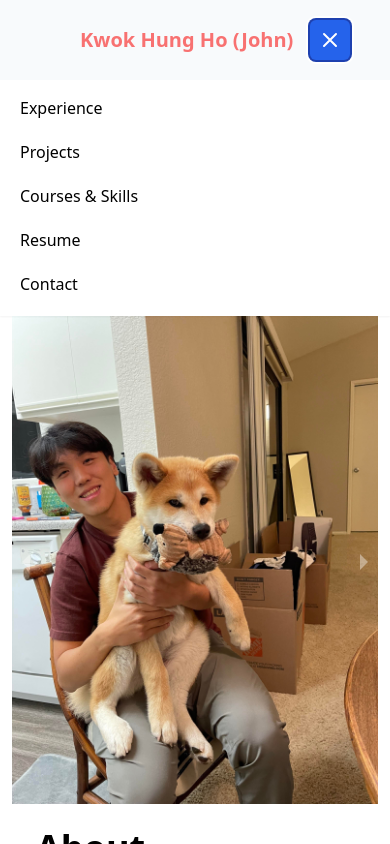
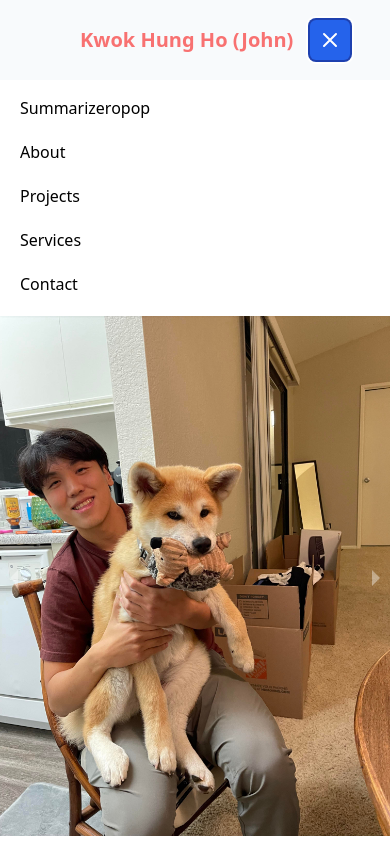
Before and after one commit to Johnkhk/personal-website-2023, a Next.js app: page / in a window 390 px wide. Both pictures are taken after a click on the button "Open main menu". Shown: the top 844 px of the page. Built offline with nearby package versions, Linux system fonts and the light colour scheme; grey boxes are pictures that could not be loaded.

Commit message:
more responsive but navbar error

```diff
--- a/components/Card.js
+++ b/components/Card.js
@@ -3,7 +3,7 @@ const Card = (props) => {
     const title = props.dat.title
     const date = props.dat.date
     const work = props.dat.work
-    console.log(props.dat)
+    // console.log(props.dat)
     return (
         // <div class="max-w-sm bg-white border border-gray-200 rounded-lg shadow-md dark:bg-gray-800 dark:border-gray-700">
         <div className="">
--- a/components/Featured.js
+++ b/components/Featured.js
@@ -64,10 +64,10 @@ function Featured() {
                     <hr class="my-4 h-px bg-slate-300 border-0 dark:bg-slate-300"/>
 
 
-                    <div className="md:flex md:flex-row md:justify-between md:grid md:grid-cols-12 md:gap-6">
+                    <div className="md:flex md:flex-row md:justify-between md:grid lg:grid lg:grid-cols-12 md:grid-cols-12 lg:gap-6 md:gap-6">
 
                         { Object.keys(exp_text).map((item, i) => (
-                                <div key={exp_text[item].title} className="md:flex md:flex-row md:justify-center p-3 md:col-span-4 md:col-span-4">
+                                <div key={exp_text[item].title} className="md:flex md:flex-row md:justify-center p-3  md:col-span-6 lg:col-span-4">
                                     <Card dat = {exp_text[item]}/>
                                 </div>
                         ))}
--- a/components/Navbar.js
+++ b/components/Navbar.js
@@ -16,6 +16,43 @@ function Navbar(props) {
 	const [isOpen, setIsOpen] = useState(false);
 
 
+
+	// const scrollClick = (id) => {
+	// 	// ref.current?.scrollIntoView({behavior: 'smooth'});
+	// 	// const anchor = document.querySelector('#experience')
+	// 	// anchor.scrollIntoView({ behavior: 'smooth', block: 'center' })
+	// 	// console.log("AAA")
+	// 	// window.scrollTo({
+	// 	// 	top: 600,
+	// 	// 	behavior: "smooth"
+	// 	//   });
+	// 	// const id = '#experience';
+	// 	if (typeof window !== "undefined") {
+	// 		// browser code
+	// 		const yOffset = -100;
+	// 		const element = document.querySelector(id);
+	// 		const y = element.getBoundingClientRect().top + window.pageYOffset + yOffset;
+	// 		console.log(y)
+	// 		window.scrollTo({top: y, behavior: 'smooth'});
+	// 	}
+	// };
+
+	// useEffect(function mount() {
+	// 	function scrollClick(id) {
+	// 	//   console.log("scroll!");
+	// 		const yOffset = -100;
+	// 		const element = document.querySelector(id);
+	// 		const y = element.getBoundingClientRect().top + window.pageYOffset + yOffset;
+	// 		console.log(y)
+	// 		window.scrollTo({top: y, behavior: 'smooth'});
+	// 	}
+
+	// 	window.addEventListener("scroll", scrollClick);
+
+	// 	return function unMount() {
+	// 	  window.removeEventListener("scroll", scrollClick);
+	// 	};
+	//   });
 
 
 	const navref = useRef()
@@ -46,6 +83,10 @@ function Navbar(props) {
 								<div className="ml-10 flex items-baseline space-x-4">
 								{/* <ScrollLink to="example-destination" > */}
 									<Link
+										// activeClass="Summarizer"
+                                        // href="#experience"
+										// to="summarizer"
+										// onClick={scrollClick("#experience")}
 										to="experience"
 										spy={true}
 										smooth={true}
@@ -80,7 +121,6 @@ function Navbar(props) {
 										offset={-100}
 										duration={500}
 										className="cursor-pointer text-blue-600 font-semibold px-3 py-2 text-md hover:font-black"
-										// onClick={() => setIsOpen(false)}
 									>
 										Courses & Skills
 									</Link>
@@ -101,13 +141,16 @@ function Navbar(props) {
 									</Link>
 
 									<Link
-
+										// activeClass="Summarizer"
+                                        // href="#experience"
+										// to="summarizer"
+										// onClick={scrollClick("#experience")}
 										to="contact"
 										spy={true}
 										smooth={true}
 										offset={-100}
 										duration={500}
-										className="cursor-pointer bg-blue-600 text-white px-3 py-2 rounded-md text-sm font-medium hover:bg-blue-700"
+										className="cursor-pointer text-blue-600 font-semibold px-3 py-2 text-md hover:font-black"
 									>
 										Contact
 									</Link>
@@ -175,10 +218,10 @@ function Navbar(props) {
 
 				<Transition
 					show={isOpen}
-					enter="transition ease-out duration-150 transform"
+					enter="transition ease-out duration-100 transform"
 					enterFrom="opacity-0 scale-95"
 					enterTo="opacity-100 scale-100"
-					leave="transition ease-in duration-150 transform"
+					leave="transition ease-in duration-75 transform"
 					leaveFrom="opacity-100 scale-100"
 					leaveTo="opacity-0 scale-95"
 				>
@@ -188,7 +231,7 @@ function Navbar(props) {
 								ref={ref}
 								className="bg-white px-2 pt-2 pb-3 space-y-1 sm:px-3"
 							>
-								{/* <Link
+								<Link
 									href="/summarizer"
 									activeClass="Summarizer"
 									to="Summarizer"
@@ -198,78 +241,53 @@ function Navbar(props) {
 									className="cursor-pointer hover:bg-blue-600 text-black hover:text-white block px-3 py-2 rounded-md text-base font-medium"
 								>
 									Summarizeropop
-								</Link> */}
+								</Link>
 								<Link
-										to="experience"
-										spy={true}
+									href="/about"
+									activeClass="about"
+									to="about"
 									smooth={true}
-										offset={-100}
+									offset={50}
 									duration={500}
 									className="cursor-pointer hover:bg-blue-600 text-black hover:text-white block px-3 py-2 rounded-md text-base font-medium"
-										onClick={() => setIsOpen(!isOpen)}
 								>
-										Experience
+									About
 								</Link>
+
 								<Link
-										// activeClass="Summarizer"
-                                        // href="#experience"
-										// to="summarizer"
-										// onClick={scrollClick("#experience")}
-										to="projects"
-										spy={true}
+									href="/work"
+									activeClass="work"
+									to="work"
 									smooth={true}
-										offset={-100}
+									offset={50}
 									duration={500}
 									className="cursor-pointer hover:bg-blue-600 text-black hover:text-white block px-3 py-2 rounded-md text-base font-medium"
-										onClick={() => setIsOpen(!isOpen)}
 								>
 									Projects
 								</Link>
 								<Link
-										// activeClass="Summarizer"
-                                        // href="#experience"
-										// to="summarizer"
-										// onClick={scrollClick("#experience")}
-										to="courseskills"
-										spy={true}
+									href="/services"
+									activeClass="services"
+									to="services"
 									smooth={true}
-										offset={-100}
+									offset={50}
 									duration={500}
 									className="cursor-pointer hover:bg-blue-600 text-black hover:text-white block px-3 py-2 rounded-md text-base font-medium"
-										onClick={() => setIsOpen(!isOpen)}
 								>
-										Courses & Skills
+									Services
 								</Link>
 
 								<Link
-										// activeClass="Summarizer"
-                                        // href="#experience"
-										// to="summarizer"
-										// onClick={scrollClick("#experience")}
-										to="resume"
-										spy={true}
+									href="/contact"
+									activeClass="work"
+									to="work"
 									smooth={true}
-										offset={-100}
+									offset={50}
 									duration={500}
 									className="cursor-pointer hover:bg-blue-600 text-black hover:text-white block px-3 py-2 rounded-md text-base font-medium"
-										onClick={() => setIsOpen(!isOpen)}
-									>
-										Resume
-									</Link>
-
-									<Link
-
-										to="contact"
-										spy={true}
-										smooth={true}
-										offset={-100}
-										duration={500}
-										className="cursor-pointer hover:bg-blue-600 text-black hover:text-white block px-3 py-2 rounded-md text-base font-medium"
-										onClick={() => setIsOpen(!isOpen)}
 								>
 									Contact
 								</Link>
-
 							</div>
 						</div>
 					)}
--- a/components/Projectcard.js
+++ b/components/Projectcard.js
@@ -1,6 +1,5 @@
 // import {Link} from 'react-router-dom'
 const Projectcard = (props) => {
-    console.log(props.dat.title)
     const title = props.dat.title
     const desc = props.dat.desc
     const demolink = props.dat.demolink
--- a/components/Topsection.js
+++ b/components/Topsection.js
@@ -12,15 +12,32 @@ function Topsection() {
 
     if (!isMobile) {
 
+    const uh = {"max-width": "min(95%, 750px)", "min-width": "40%"}
+    // const ok = {}
+//className="m-0 absolute top-1/2 left-1/2 -translate-x-1/2 -translate-y-1/2"
+
     return (
-        <div className="block h-full">
+        // <div style={uh} className="block h-full">
+        // <div className="block h-full max-w-rqmax min-w-rqmin">
+        // <div className="block h-full w-full flex flex-col justify-center">
+        <div className="block h-full w-full">
+
+
+
+            {/* <div className="mx-0 container"> */}
             <div className="mx-0">
             <div className="md:grid md:grid-cols-10 md:gap-2 ">
-                <div className=" md:flex md:flex-row md:justify-end md:p-3 md:col-span-4 md:h-full">
-                    <div className="w-full md:p-3 md:w-9/12 md:h-full md:flex md:flex-row md:items-end">
-                        <Carousel className="" showThumbs={false} interval={3000} autoPlay={true} infiniteLoop={true} showStatus={false} showIndicators={false} dynamicHeight={false}>
-                            <div>
+                {/* <div className=" md:flex md:flex-row md:justify-end md:p-3 md:col-span-4 md:h-full"> */}
+                <div className="flex flex-col justify-center md:p-3 md:col-span-5 xl:col-span-3 md:h-full ">
+                    {/* <div className="w-full md:p-3 md:w-9/12 md:h-full md:flex md:flex-row md:items-end"> */}
+                    {/* <div className="container min-w-rqmin max-w-rqmax bg-red-800"> */}
+                    {/* <div className="mx-auto max-w-screen-sm bg-red-800"> */}
+                    {/* <div className="container min-w-rqmin max-w-rqmax bg-blue-800"> */}
+                    <div className="">
+                        <Carousel className="h-full flex justify-center" width={"100%"} showThumbs={false} interval={3000} autoPlay={true} infiniteLoop={true} showStatus={false} showIndicators={false} dynamicHeight={false} >
+                            <div className="h-full">
                                 <img src={images[0]} />
+                                {/* <img className="w-spec" style={{marginLeft: "auto", marginRight: "auto", display: "flex", justifyContent: "center"}} src={images[0]} /> */}
                                 {/* <p className="legend">Legend 1</p> */}
                             </div>
                             <div>
@@ -41,7 +58,7 @@ function Topsection() {
                 {/* <div className="w-screen flex justify-center">
                     <Carousel/>
                 </div> */}
-                <div className="flex flex-col p-3 col-span-6">
+                <div className="flex flex-col p-3 md:col-span-5 xl:col-span-7">
                     <div className="m-3">
                         <h2 class="text-4xl font-bold dark:text-blue-900">About</h2>
                         <hr class="my-4 h-px bg-slate-300 border-0 dark:bg-slate-300"/>
--- /dev/null
+++ b/next.config.js
@@ -0,0 +1,4 @@
+/** @type {import('next').NextConfig} */
+const nextConfig = {
+  reactStrictMode: false,
+}
--- a/pages/Landing.js
+++ b/pages/Landing.js
@@ -15,23 +15,37 @@ export default function Landing() {
     // const { ref1, ref2, ref3 } = ref;
     return (
             <>
-            <div className="">
-                <div className="mx-3 md:mx-64">
+            {/* <div className="container mx-auto"> */}
+            {/* <div className="lg:container lg:mx-auto"> */}
+            {/* <div className="lg:container lg:mx-auto"> */}
+            <div className="md:container md:mx-auto">
+            {/* <div className=""> */}
+
+            {/* <div className="flex flex-col justify-center"> */}
+                {/* <div className="mx-3 md:mx-64"> */}
+                {/* <div className="mx-3 md:mx-64"> */}
+                <div className="mx-0 md:mx-3 xl:mx-16">
+                {/* <div className="mx-3 lg:md-28 lg:mx-56 xl:mx-60 2xl:mx-64"> */}
                     <Topsection/>
                 </div>
-                <div className="mx-3 md:mx-64 mt-16" id="experience">
+                {/* <div className="mx-3 md:mx-64 mt-16" id="experience"> */}
+                <div className="mx-0 md:mx-3 xl:mx-16" id="experience">
                     <Featured/>
                 </div>
-                <div className="mx-3 md:mx-64 mt-16" id="projects">
+                {/* <div className="mx-3 md:mx-64 mt-16" id="projects"> */}
+                <div className="mx-0 md:mx-3 xl:mx-16" id="projects">
                     <Projects/>
                 </div>
-                <div className="mx-3 md:mx-64 mt-16" id="courseskills">
+                {/* <div className="mx-3 md:mx-64 mt-16" id="courseskills"> */}
+                <div className="mx-0 md:mx-3 xl:mx-16" id="courseskills">
                     <Courseskills/>
                 </div>
-                <div className="mx-3 md:mx-64 mt-16" id="resume">
+                {/* <div className="mx-3 md:mx-64 mt-16" id="resume"> */}
+                <div className="mx-0 md:mx-3 xl:mx-16" id="resume">
                     <Resume/>
                 </div>
-                <div className="mx-3 md:mx-64 mt-16" id="contact">
+                {/* <div className="mx-3 md:mx-64 mt-16" id="contact"> */}
+                <div className="mx-0 md:mx-3 xl:mx-16" id="contact">
                     <Contact/>
                 </div>
             </div>
```
Also changed, not shown: components/Resume.js (+73 -5 lines), hooks/useWindowDimensions.js (added, +30 -0 lines), next.config.mjs (deleted, +0 -9 lines), tailwind.config.js (+13 -0 lines), notes.txt. Lines whose indentation alone changed are shown as unchanged.
